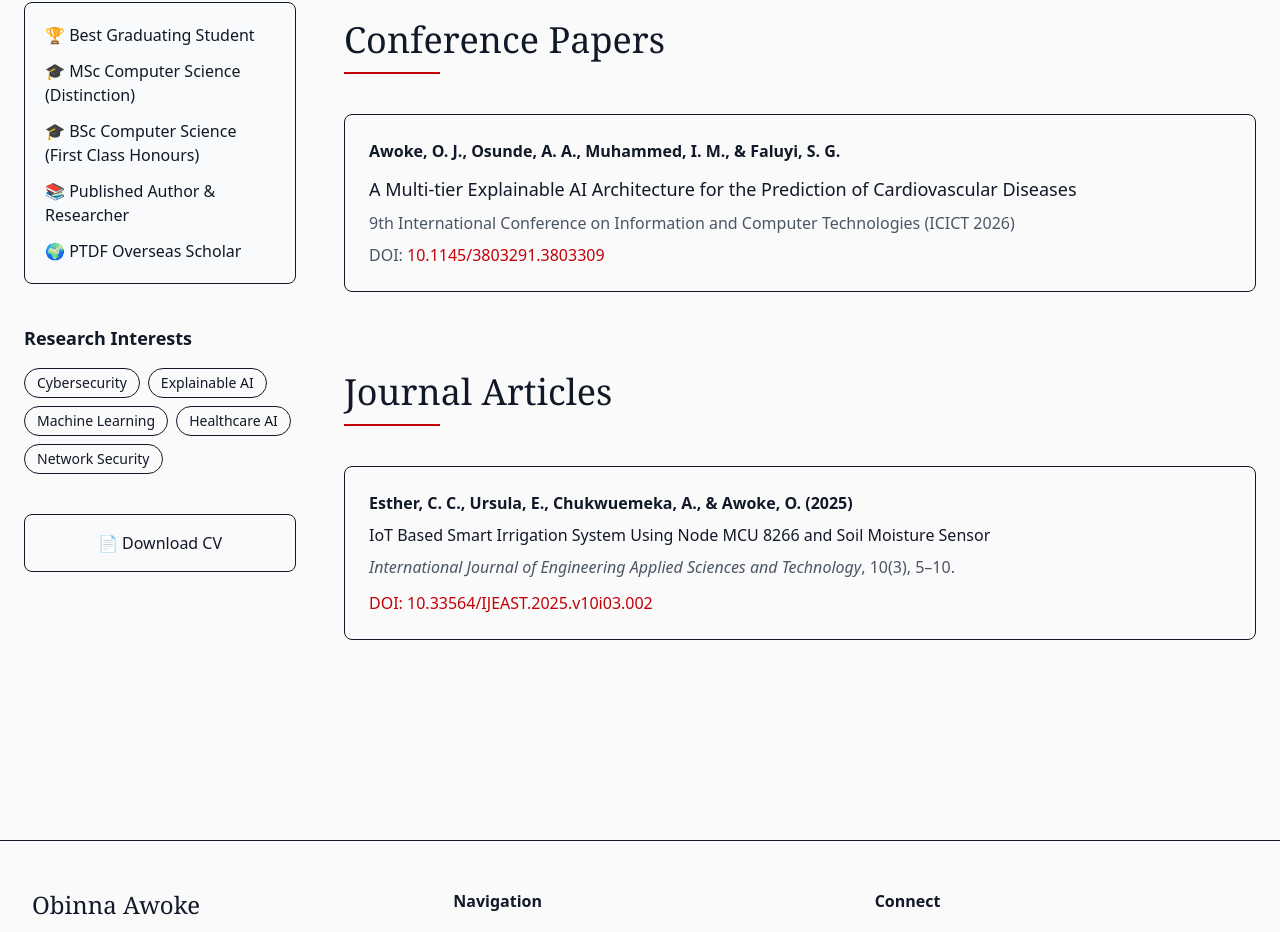
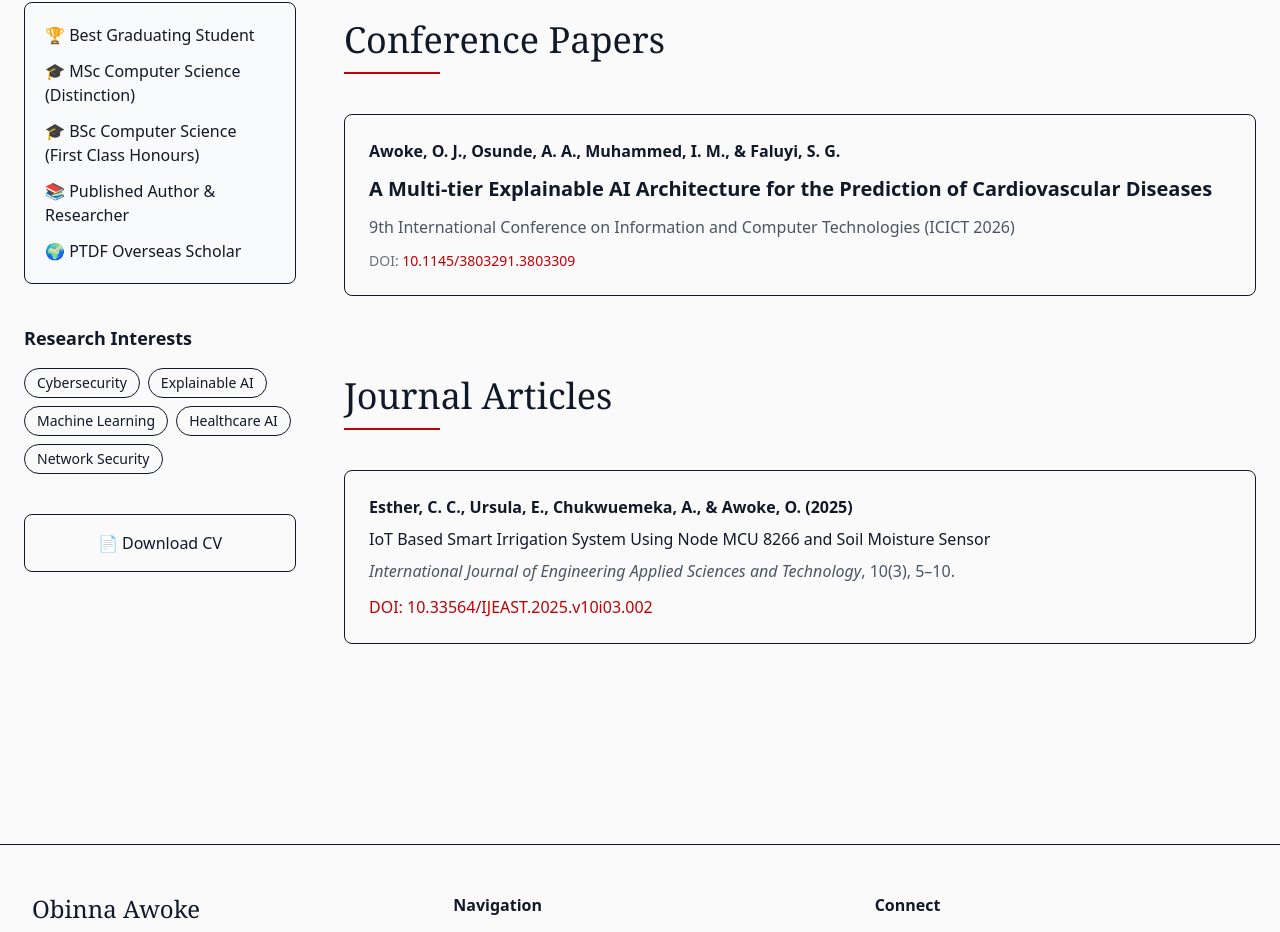
Before and after one commit to awokeo/obinna-website, a Next.js app: page /publications in a window 1280 px wide. Shown: the part 1051-1983 px from the top of the page. Built offline with nearby package versions, Linux system fonts and the light colour scheme.

Commit message:
Add publication DOI link and update website

```diff
--- a/components/publications/ConferencePapers.tsx
+++ b/components/publications/ConferencePapers.tsx
@@ -3,12 +3,11 @@ import SectionHeader from "@/components/SectionHeader";
 export default function ConferencePapers() {
   return (
     <section className="mt-20">
-
       <SectionHeader title="Conference Papers" />
 
-      <div className="border rounded-lg p-6">
+      <div className="border rounded-lg p-6 hover:shadow-md transition">
 
-        <p className="font-semibold">
+        <p className="font-semibold text-gray-900">
           Awoke, O. J., Osunde, A. A., Muhammed, I. M., & Faluyi, S. G.
         </p>
 
@@ -16,18 +15,18 @@ export default function ConferencePapers() {
           href="https://doi.org/10.1145/3803291.3803309"
           target="_blank"
           rel="noopener noreferrer"
-          className="mt-3 block text-lg font-medium hover:text-red-700 transition"
+          className="mt-3 block text-xl font-semibold hover:text-red-700 transition"
         >
           A Multi-tier Explainable AI Architecture for the Prediction of
           Cardiovascular Diseases
         </a>
 
-        <p className="text-gray-600 mt-2">
+        <p className="mt-3 text-gray-600">
           9th International Conference on Information and Computer Technologies
           (ICICT 2026)
         </p>
 
-        <p className="text-gray-600 mt-2">
+        <p className="mt-3 text-sm text-gray-500">
           DOI:{" "}
           <a
             href="https://doi.org/10.1145/3803291.3803309"
@@ -40,7 +39,6 @@ export default function ConferencePapers() {
         </p>
 
       </div>
-
     </section>
   );
 }
```
